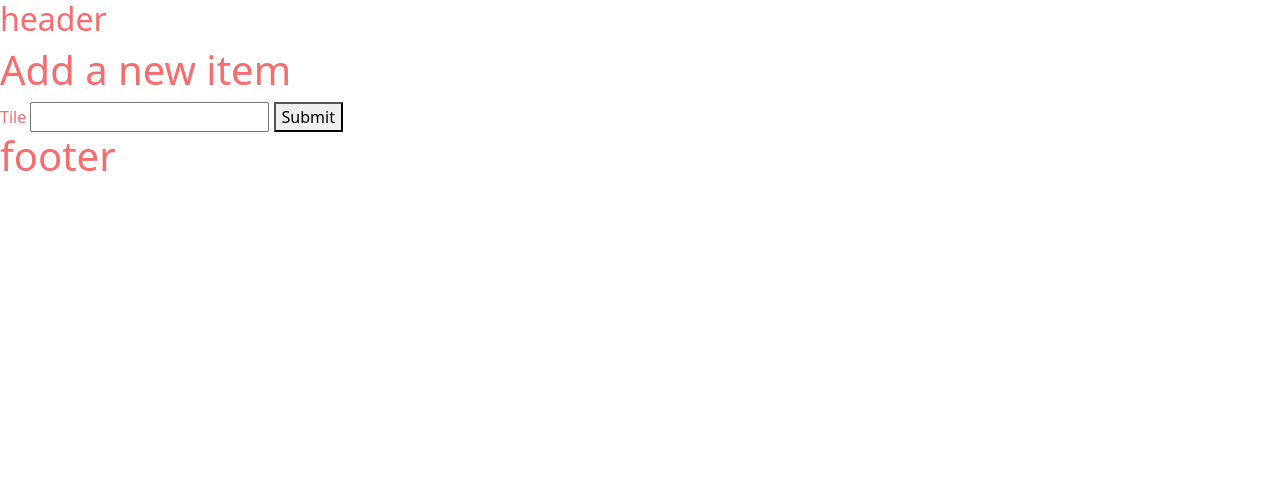
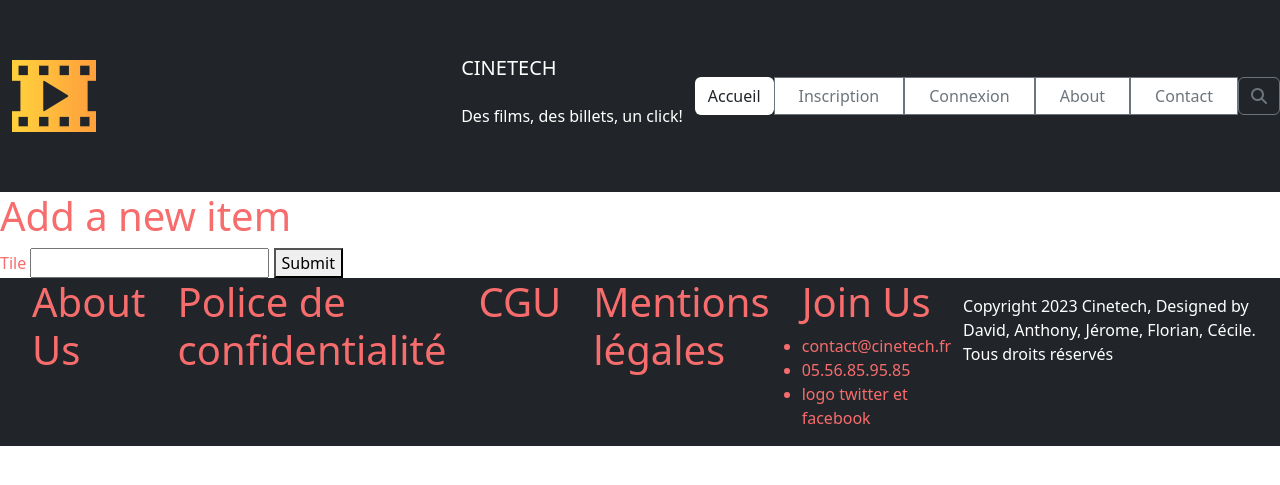
Before and after one commit to Davidgbn33/CinemaF_ilm, a PHP site: template src/View/Item/add.html.twig in a window 1280 px wide. Shown: the top 485 px of the page. Run offline with PHP 8.4, Linux system fonts and the light colour scheme; the template is opened without the code that fills it, so the values that code supplies are empty; some libraries are stand-ins or nearby versions.

Commit message:
navbar et footer en cours

```diff
--- a/src/View/includes/_footer.html.twig
+++ b/src/View/includes/_footer.html.twig
@@ -1 +1,14 @@
-<h1>footer</h1>
+<footer>
+    <container class="bg-dark d-flex w-100 justify-content-center">
+        <ul><h1>About Us</h1></ul>
+        <ul><h1>Police de confidentialité</h1></ul>
+        <ul><h1>CGU</h1></ul>
+        <ul><h1>Mentions légales</h1></ul>
+        <ul><h1>Join Us</h1>
+            <li>contact@cinetech.fr</li>
+            <li>05.56.85.95.85</li>
+            <li>logo twitter et facebook</li>
+        </ul>
+        <div class="container text-start text-white pt-3 pb-3 mr-5">Copyright 2023 Cinetech, Designed by David, Anthony, Jérome, Florian, Cécile. Tous droits réservés</div>
+    </container>
+</footer>
--- a/src/View/includes/_header.html.twig
+++ b/src/View/includes/_header.html.twig
@@ -1 +1,29 @@
-<h2>header</h2>
+<nav class="navbar navbar-expand-lg navbar-dark bg-dark py-5">
+    <div class="container text-left">
+        <img src="/assets/images/logo.png" alt="logo cinetech" href="#" />
+        <div class="d-flex-column text-white">
+        <p class="navbar-brand">CINETECH</p>
+        <p>Des films, des billets, un click!</p>
+        </div>
+    </div>
+    <ul class="navbar-nav ms-auto">
+            <li class="nav-item">
+                <a class="btn bg-white rounded-left" href="/">Accueil</a>
+            </li>
+            <li class="nav-item">
+                <a class="btn btn-outline-secondary bg-white rounded-0 px-4" href="/user/register">Inscription</a>
+            </li>
+            <li class="nav-item">
+                <a class="btn btn-outline-secondary bg-white rounded-0 px-4" href="/user/login">Connexion</a>
+            </li>
+            <li class="nav-item">
+                <a class="btn btn-outline-secondary bg-white rounded-0 px-4" href="/user/aboutus">About</a>
+            </li>
+        <li class="nav-item">
+            <a class="btn btn-outline-secondary bg-white rounded-0 px-4" href="/user/contact">Contact</a>
+        </li>
+        <form class="d-flex" action="#" method="get">
+            <button class="btn btn-outline-secondary btn-outline-secondary-cd rounded-right" type="submit"><i class="fa-solid fa-magnifying-glass"></i></button>
+        </form>
+    </ul>
+</nav>
--- a/src/View/layout.html.twig
+++ b/src/View/layout.html.twig
@@ -6,7 +6,7 @@
     <meta name="viewport" content="width=device-width, initial-scale=1">
     <link rel="icon" href="/assets/images/favicon.png">
     <link href="https://cdn.jsdelivr.net/npm/bootstrap@5.3.2/dist/css/bootstrap.min.css" rel="stylesheet" integrity="sha384-T3c6CoIi6uLrA9TneNEoa7RxnatzjcDSCmG1MXxSR1GAsXEV/Dwwykc2MPK8M2HN" crossorigin="anonymous">
-
+    <script src="https://kit.fontawesome.com/b5c8027d81.js" crossorigin="anonymous"></script>
     <title>{% block title %}{% endblock %}</title>
 
     <link rel="stylesheet" href="/assets/css/style.css">
```
Also changed, not shown: php.ini (line endings or trailing spaces), public/assets/css/navbar.css (added), public/assets/images/logo.png (added), 1 other file.
